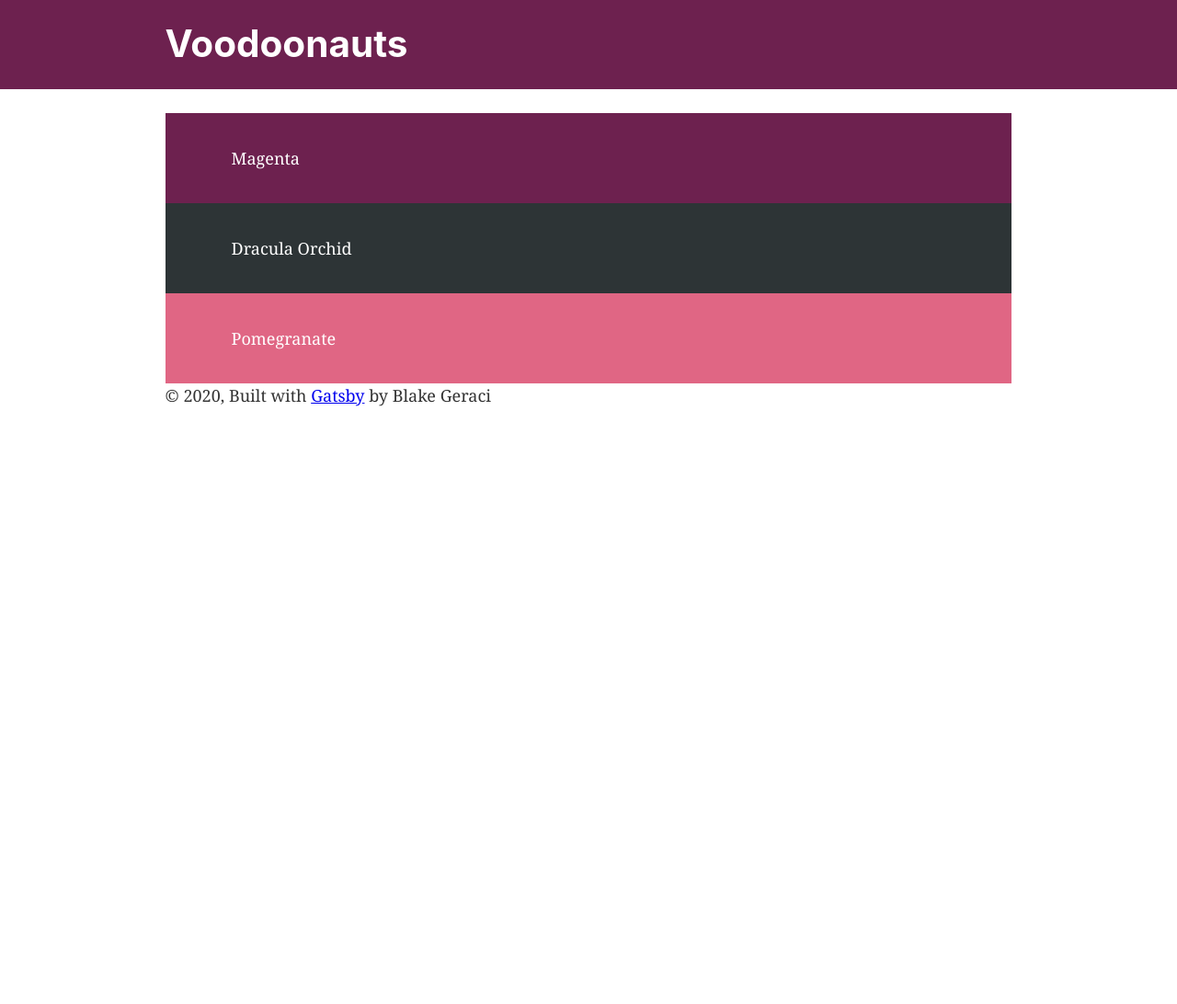
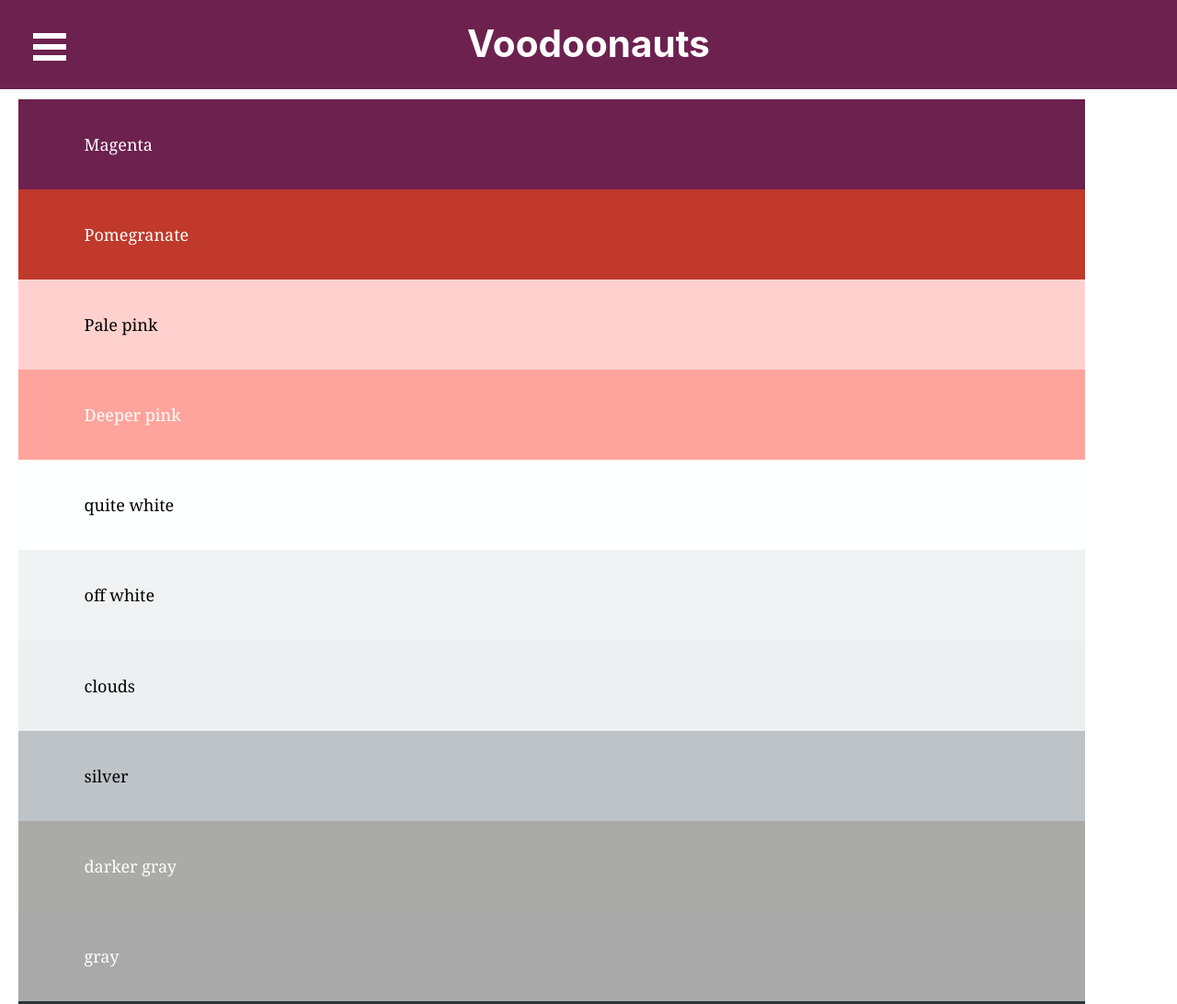
Before and after one commit to bgeraci714/vodoonauts-website, a Gatsby site: page /colors in a window 1280 px wide. Shown: the top 1092 px of the page at 92% size. Before the commit the page ends 800 px from the top, so only its background shows below. Built offline with nearby package versions, Linux system fonts and the light colour scheme; Gatsby itself is replaced by a stand-in of ours.

Commit message:
adds burger nav menu & expands out color pallet a little bit

```diff
--- a/gatsby-config.js
+++ b/gatsby-config.js
@@ -27,6 +27,7 @@
         icon: `src/images/gatsby-icon.png`, // This path is relative to the root of the site.
       },
     },
+    `gatsby-plugin-sass`,
     // this (optional) plugin enables Progressive Web App + Offline functionality
     // To learn more, visit: https://gatsby.dev/offline
     // `gatsby-plugin-offline`,
--- a/package.json
+++ b/package.json
@@ -10,11 +10,14 @@
     "gatsby-plugin-manifest": "^2.4.28",
     "gatsby-plugin-offline": "^3.2.27",
     "gatsby-plugin-react-helmet": "^3.3.10",
+    "gatsby-plugin-sass": "^2.3.13",
     "gatsby-plugin-sharp": "^2.6.32",
     "gatsby-source-filesystem": "^2.3.28",
     "gatsby-transformer-sharp": "^2.5.14",
+    "node-sass": "^4.14.1",
     "prop-types": "^15.7.2",
     "react": "^16.12.0",
+    "react-burger-menu": "^2.7.1",
     "react-dom": "^16.12.0",
     "react-helmet": "^6.1.0"
   },
--- a/src/components/header.js
+++ b/src/components/header.js
@@ -1,14 +1,35 @@
 import { Link } from "gatsby"
 import PropTypes from "prop-types"
 import React from "react"
+import BurgerMenu from "./nav/BurgerMenu"
 
-const Header = ({ siteTitle, headingColor }) => (
-  <header
-    style={{
+const headerStyles = headingColor => ({
+  display: "grid",
+  gridTemplateAreas: "logo nav",
   background: `${headingColor}`,
   marginBottom: `1.45rem`,
-    }}
-  >
+  position: "fixed",
+  zIndex: "10000",
+  width: "100%",
+})
+
+const Header = ({ siteTitle, headingColor, handleMenuStateChange }) => {
+  // const [isSmallScreen, setIsSmallScreen] = useState(false)
+  // const handleMediaQueryChange = mediaQuery =>
+  //   mediaQuery.matches ? setIsSmallScreen(true) : setIsSmallScreen(false)
+
+  // useEffect(() => {
+  //   const mediaQuery = window.matchMedia("(max-width: 900px")
+  //   mediaQuery.addListener(handleMediaQueryChange)
+  //   handleMediaQueryChange(mediaQuery)
+
+  //   return () => {
+  //     mediaQuery.removeListener(handleMediaQueryChange)
+  //   }
+  // }, [])
+
+  return (
+    <header style={headerStyles(headingColor)}>
       <div
         style={{
           margin: `0 auto`,
@@ -28,12 +49,16 @@
           </Link>
         </h1>
       </div>
+
+      <BurgerMenu handleMenuStateChange={handleMenuStateChange} />
     </header>
   )
+}
 
 Header.propTypes = {
   siteTitle: PropTypes.string,
   headingcolor: PropTypes.string,
+  handleMenuStateChange: PropTypes.func,
 }
 
 Header.defaultProps = {
--- a/src/components/layout.js
+++ b/src/components/layout.js
@@ -5,7 +5,7 @@
  * See: https://www.gatsbyjs.org/docs/use-static-query/
  */
 
-import React from "react"
+import React, { useState } from "react"
 import PropTypes from "prop-types"
 import { useStaticQuery, graphql } from "gatsby"
 
@@ -13,6 +13,9 @@
 import "./layout.css"
 
 const Layout = ({ children }) => {
+  const [isMenuOpen, setIsMenuOpen] = useState(false)
+  const handleMenuStateChange = state => setIsMenuOpen(state.isOpen)
+
   const data = useStaticQuery(graphql`
     query SiteTitleQuery {
       site {
@@ -28,12 +31,17 @@
       <Header
         siteTitle={data.site.siteMetadata.title}
         headingColor={`#6D214F`}
+        handleMenuStateChange={handleMenuStateChange}
       />
       <div
         style={{
-          margin: `0 auto`,
-          maxWidth: 960,
-          padding: `0 1.0875rem 1.45rem`,
+          margin: `2 em auto 3 em`,
+          right: 0, // necessary to maintain div size
+          left: 0, // necessary to maintain div size
+          maxWidth: "1200px",
+          padding: `6rem 1.0875rem 1.45rem`,
+          position: `${isMenuOpen ? "fixed" : "relative"}`,
+          height: "100%",
         }}
       >
         <main>{children}</main>
--- /dev/null
+++ b/src/components/nav/BurgerMenu.js
@@ -0,0 +1,30 @@
+import React from "react"
+import PropTypes from "prop-types"
+import { Link } from "gatsby"
+import Menu from "react-burger-menu/lib/menus/slide"
+import "./BurgerMenu.scss"
+
+const BurgerMenu = ({ handleMenuStateChange }) => (
+  <Menu
+    left
+    onStateChange={handleMenuStateChange}
+    pageWrapId={"page-wrap"}
+    outerContainerId={"outer-container"}
+  >
+    <Link id="home" className="menu-item" to="/">
+      Home
+    </Link>
+    <Link id="about" className="menu-item" to="/about">
+      About
+    </Link>
+    <Link id="colors" className="menu-item" to="/colors">
+      Colors
+    </Link>
+  </Menu>
+)
+
+BurgerMenu.propTypes = {
+  handleMenuStateChange: PropTypes.func,
+}
+
+export default BurgerMenu
--- /dev/null
+++ b/src/components/nav/BurgerMenu.scss
@@ -0,0 +1,74 @@
+/* Position and sizing of burger button */
+.bm-burger-button {
+  position: absolute;
+  width: 36px;
+  height: 30px;
+  left: 36px;
+  top: 36px;
+}
+
+/* Color/shape of burger icon bars */
+.bm-burger-bars {
+  background: white;
+}
+
+/* Color/shape of burger icon bars on hover*/
+.bm-burger-bars-hover {
+  background: #ffd1ce;
+}
+
+/* Position and sizing of clickable cross button */
+.bm-cross-button {
+  height: 24px;
+  width: 24px;
+}
+
+/* Color/shape of close button cross */
+.bm-cross {
+  background: #bdc3c7;
+}
+
+/*
+  Sidebar wrapper styles
+  Note: Beware of modifying this element as it can break the animations - you should not need to touch it in most cases
+  */
+.bm-menu-wrap {
+  position: fixed;
+  height: 100%;
+}
+
+/* General sidebar styles */
+.bm-menu {
+  background: #373a47;
+  padding: 2.5em 1.5em 0;
+  font-size: 1.15em;
+}
+
+/* Morph shape necessary with bubble or elastic */
+.bm-morph-shape {
+  fill: #373a47;
+}
+
+/* Wrapper for item list */
+.bm-item-list {
+  padding: 0.8em;
+  text-decoration: "none";
+}
+
+/* Individual item */
+.bm-item {
+  text-decoration: none;
+  outline: none;
+  border: 0;
+  color: white;
+  display: block;
+  padding: 0.8em;
+  &:hover {
+    color: #ffd1ce;
+  }
+}
+
+/* Styling of overlay */
+.bm-overlay {
+  background: rgba(0, 0, 0, 0.3);
+}
--- a/src/pages/colors.js
+++ b/src/pages/colors.js
@@ -9,16 +9,59 @@
       >
         Magenta
       </div>
+
+      <div
+        style={{ background: `#c0392b`, padding: `2rem 4rem`, color: `white` }}
+      >
+        Pomegranate
+      </div>
+      <div
+        style={{ background: `#ffd1ce`, padding: `2rem 4rem`, color: `black` }}
+      >
+        Pale pink
+      </div>
+      <div
+        style={{ background: `#ffa49c`, padding: `2rem 4rem`, color: `white` }}
+      >
+        Deeper pink
+      </div>
+      <div
+        style={{ background: `#feffff`, padding: `2rem 4rem`, color: `black` }}
+      >
+        quite white
+      </div>
+
+      <div
+        style={{ background: `#f1f2f3`, padding: `2rem 4rem`, color: `black` }}
+      >
+        off white
+      </div>
+      <div
+        style={{ background: `#ecf0f1`, padding: `2rem 4rem`, color: `black` }}
+      >
+        clouds
+      </div>
+      <div
+        style={{ background: `#bdc3c7`, padding: `2rem 4rem`, color: `black` }}
+      >
+        silver
+      </div>
+      <div
+        style={{ background: `#aaaaa9`, padding: `2rem 4rem`, color: `white` }}
+      >
+        darker gray
+      </div>
+      <div
+        style={{ background: `#a9a9aa`, padding: `2rem 4rem`, color: `white` }}
+      >
+        gray
+      </div>
+
       <div
         style={{ background: `#2d3436`, padding: `2rem 4rem`, color: `white` }}
       >
         Dracula Orchid
       </div>
-      <div
-        style={{ background: `#c039`, padding: `2rem 4rem`, color: `white` }}
-      >
-        Pomegranate
-      </div>
     </Layout>
   )
 }
```
Also changed, not shown: 1 other file. Lines whose indentation alone changed are shown as unchanged.
